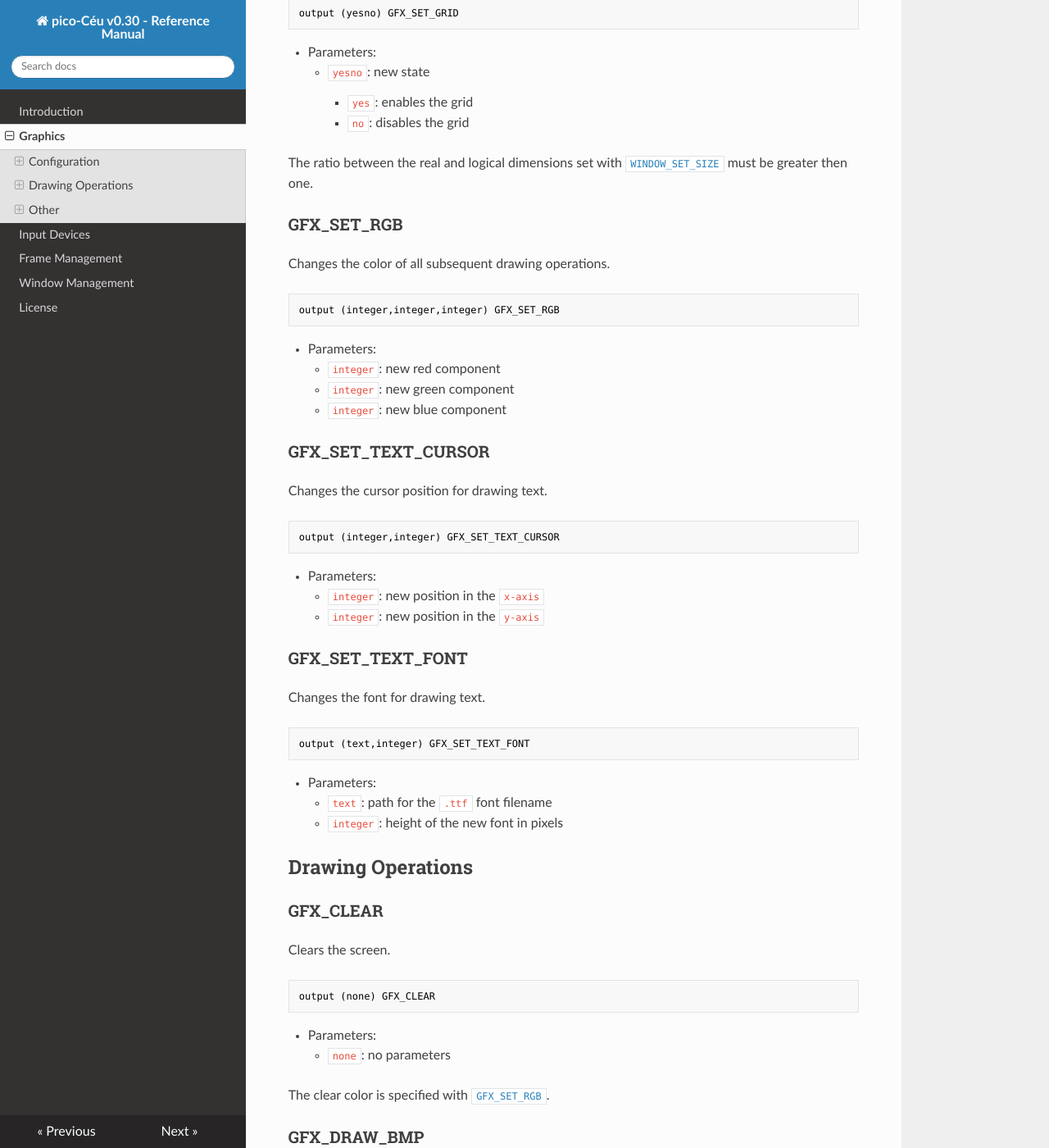
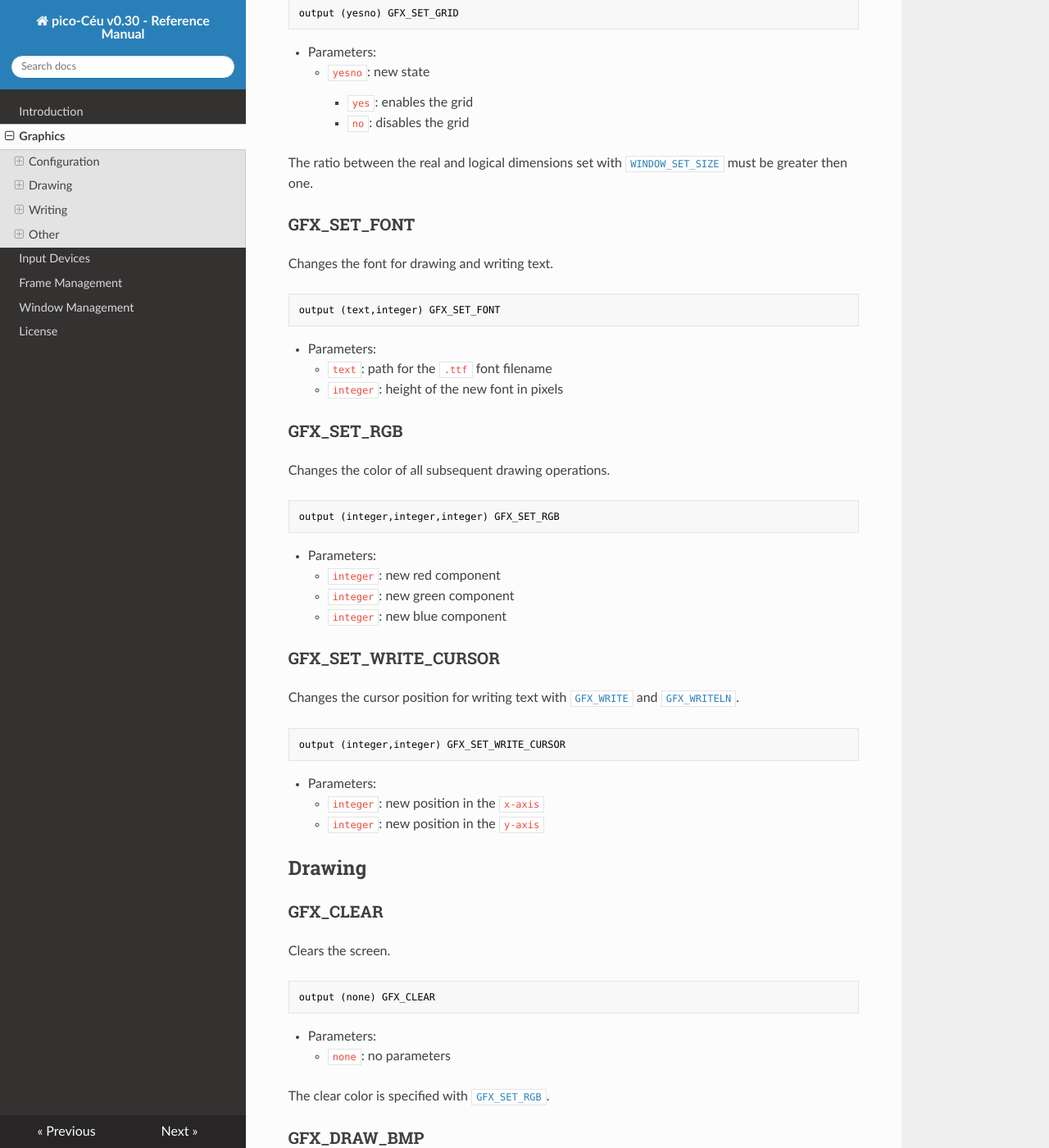
Before and after one commit to ceu-lang/pico-ceu, an MkDocs documentation site: the page built from docs/manual/v0.30/docs/gfx/index.md, in a window 1280 px wide and 1400 px high, scrolled down 366 px. Shown: the whole window at 82% size. Built offline with MkDocs 1.6.1, drawn with Linux system fonts in a browser that asks for light colours; nearby versions of some CDN libraries; old or Windows-style settings are respelled for this version of MkDocs; some of the changed text lies outside the part shown.

Commit message:
(+) GFX_DRAW_TEXT(x,y,text) (>) rename GFX_*, reorder args

````diff
--- a/docs/manual/v0.30/docs/gfx/index.md
+++ b/docs/manual/v0.30/docs/gfx/index.md
@@ -21,6 +21,18 @@
 The ratio between the real and logical dimensions set with
 [`WINDOW_SET_SIZE`](../window/#window_set_size) must be greater then one.
 
+### GFX_SET_FONT
+
+Changes the font for drawing and writing text.
+
+```ceu
+output (text,integer) GFX_SET_FONT
+```
+
+- Parameters:
+    - `text`: path for the `.ttf` font filename
+    - `integer`: height of the new font in pixels
+
 ### GFX_SET_RGB
 
 Changes the color of all subsequent drawing operations.
@@ -34,31 +46,20 @@
     - `integer`: new green component
     - `integer`: new blue component
 
-### GFX_SET_TEXT_CURSOR
+### GFX_SET_WRITE_CURSOR
 
-Changes the cursor position for drawing text.
+Changes the cursor position for writing text with [`GFX_WRITE`](#gfx_write) and
+[`GFX_WRITELN`](#gfx_writeln).
 
 ```ceu
-output (integer,integer) GFX_SET_TEXT_CURSOR
+output (integer,integer) GFX_SET_WRITE_CURSOR
 ```
 
 - Parameters:
     - `integer`: new position in the `x-axis`
     - `integer`: new position in the `y-axis`
 
-### GFX_SET_TEXT_FONT
-
-Changes the font for drawing text.
-
-```ceu
-output (text,integer) GFX_SET_TEXT_FONT
-```
-
-- Parameters:
-    - `text`: path for the `.ttf` font filename
-    - `integer`: height of the new font in pixels
-
-## Drawing Operations
+## Drawing
 
 ### GFX_CLEAR
 
@@ -78,13 +79,13 @@
 Draws a bitmap image on the screen.
 
 ```ceu
-output (text,integer,integer) GFX_DRAW_BMP
+output (integer,integer,text) GFX_DRAW_BMP
 ```
 
 - Parameters:
-    - `text`: path for the `.bmp` image filename
     - `integer`: position in the `x-axis`
     - `integer`: position in the `y-axis`
+    - `text`: path for the `.bmp` image filename
 
 ### GFX_DRAW_PIXEL
 
@@ -137,31 +138,49 @@
 Draws a text on the screen.
 
 ```ceu
-output (text) GFX_DRAW_TEXT
+output (int,int,text) GFX_DRAW_TEXT;
+```
+
+- Parameters:
+    - `integer`: position in the `x-axis`
+    - `integer`: position in the `y-axis`
+    - `text`: text to draw
+
+The drawing font is specified with [`GFX_SET_FONT`](#gfx_set_font).
+The drawing color is specified with [`GFX_SET_RGB`](#gfx_set_rgb).
+
+## Writing
+
+### GFX_WRITE
+
+Writes a text on the screen.
+
+```ceu
+output (text) GFX_WRITE;
 ```
 
 - Parameters:
     - `text`: text to draw
 
 The drawing position is first specified with
-[`GFX_SET_TEXT_CURSOR`](#gfx_set_text_cursor).
+[`GFX_SET_WRITE_CURSOR`](#gfx_set_text_cursor).
 The cursor advances automatically for the position after the text.
-The drawing font is specified with [`GFX_SET_TEXT_FONT`](#gfx_set_text_font).
+The drawing font is specified with [`GFX_SET_FONT`](#gfx_set_font).
 The drawing color is specified with [`GFX_SET_RGB`](#gfx_set_rgb).
 
-### GFX_DRAW_TEXTLN
+### GFX_WRITELN
 
-Draws a line of text on the screen.
+Writes a line of text on the screen.
 
 ```ceu
-output (text) GFX_DRAW_TEXTLN
+output (text) GFX_WRITELN;
 ```
 
 The drawing position is first specified with
-[`GFX_SET_TEXT_CURSOR`](#gfx_set_text_cursor).
+[`GFX_SET_WRITE_CURSOR`](#gfx_set_text_cursor).
 The cursor advances automatically for the next line after the text, at the same
 initial position.
-The drawing font is specified with [`GFX_SET_TEXT_FONT`](#gfx_set_text_font).
+The drawing font is specified with [`GFX_SET_FONT`](#gfx_set_font).
 The drawing color is specified with [`GFX_SET_RGB`](#gfx_set_rgb).
 
 ## Other
````
Also changed, not shown: 4 other files.
